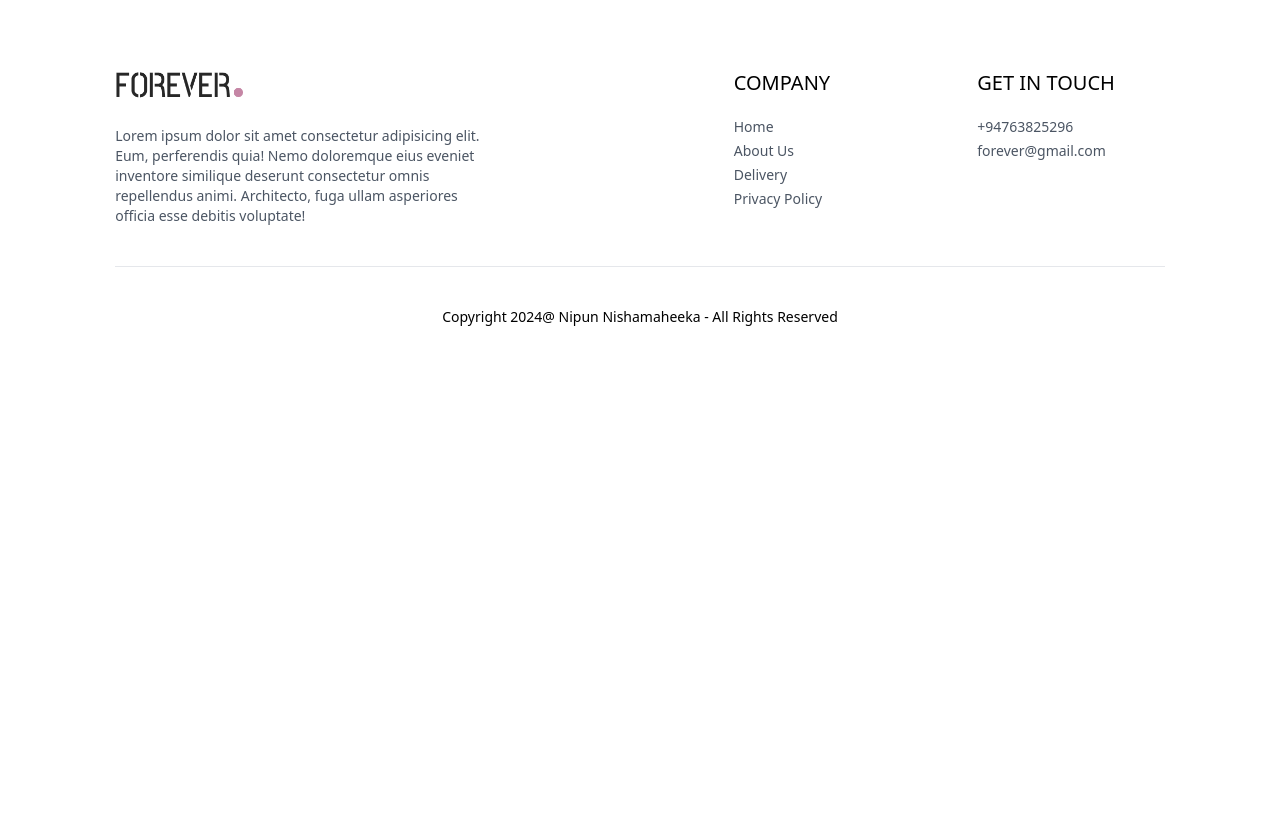
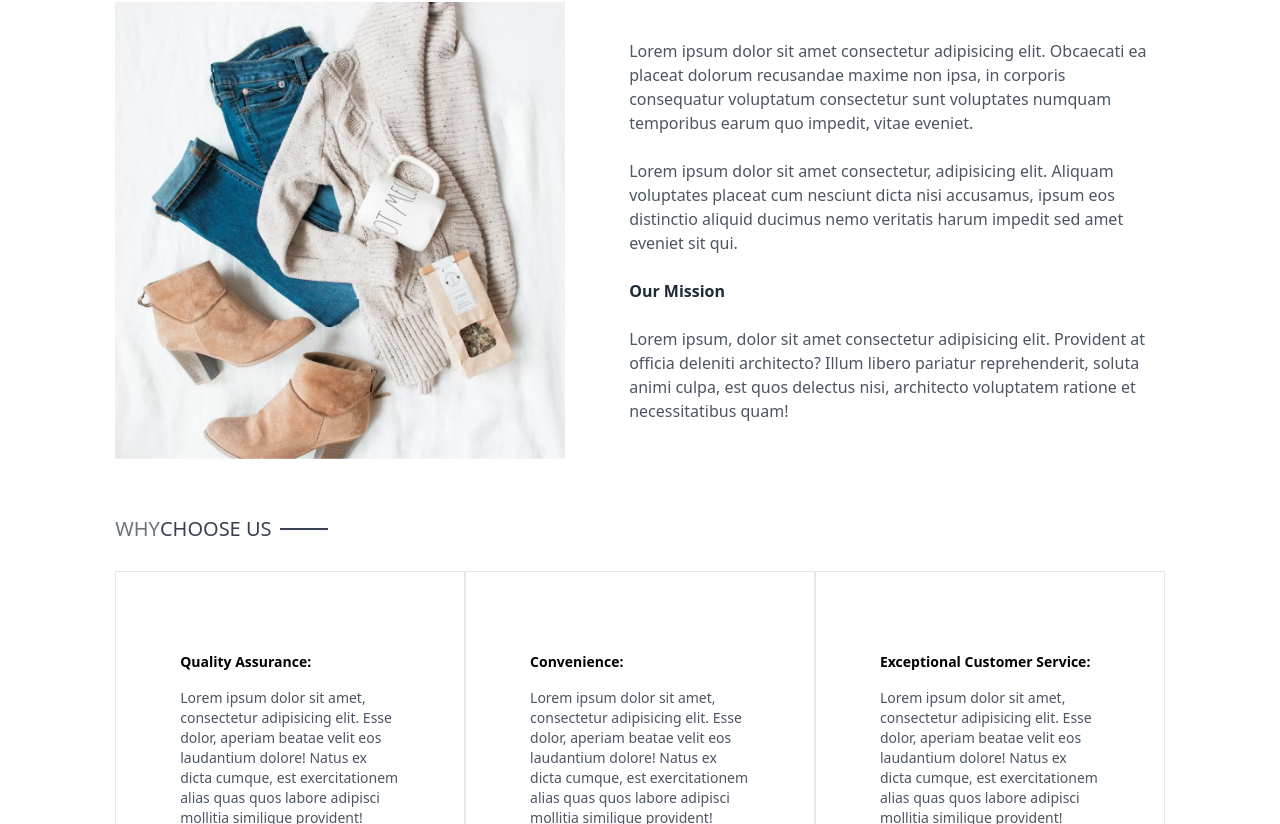
Before and after one commit to nipunnishamaheeka/E-Commerce-WebSite, a React (Vite) app in the folder frontEnd/: page /about in a window 1280 px wide. Shown: the part 196-1020 px from the top of the page. Before the commit the page ends 800 px from the top, so only its background shows below. Built offline with nearby package versions, Linux system fonts and the light colour scheme.

Commit message:
enhance About page with content

```diff
--- a/frontEnd/src/pages/About.jsx
+++ b/frontEnd/src/pages/About.jsx
@@ -1,9 +1,76 @@
-import React from 'react'
-
+import React from "react";
+import Title from "../components/Title";
+import { assets } from "../assets/assets";
+import NewsletterBox from "../components/NewsletterBox";
 const About = () => {
   return (
-    <div>About</div>
-  )
-}
+    <div>
+      <div className="text-2xl text-center pt-8 border-t">
+        <Title text1={"ABOUT "} text2={"US"} />
+      </div>
+      <div className="my-10 flex flex-col md:flex-row gap-16">
+        <img
+          className="w-full md:max-w-[450px]"
+          src={assets.about_img}
+          alt=""
+        />
+        <div className="flex flex-col justify-center gap-6 md:w-2/4 text-gray-600">
+          <p>
+            Lorem ipsum dolor sit amet consectetur adipisicing elit. Obcaecati
+            ea placeat dolorum recusandae maxime non ipsa, in corporis
+            consequatur voluptatum consectetur sunt voluptates numquam
+            temporibus earum quo impedit, vitae eveniet.
+          </p>
+          <p>
+            Lorem ipsum dolor sit amet consectetur, adipisicing elit. Aliquam
+            voluptates placeat cum nesciunt dicta nisi accusamus, ipsum eos
+            distinctio aliquid ducimus nemo veritatis harum impedit sed amet
+            eveniet sit qui.
+          </p>
+          <b className="text-gray-800">Our Mission</b>
+          <p>
+            Lorem ipsum, dolor sit amet consectetur adipisicing elit. Provident
+            at officia deleniti architecto? Illum libero pariatur reprehenderit,
+            soluta animi culpa, est quos delectus nisi, architecto voluptatem
+            ratione et necessitatibus quam!
+          </p>
+        </div>
+      </div>
+      <div className="text-xl py-4">
+        <Title text1={"WHY"} text2={"CHOOSE US"} />
+      </div>
+      <div className="flex flex-col md:flex-row text-sm mb-20">
+        <div className="border px-10 md:px-16 py-8 sm:py-20 flex flex-col gap-4">
+          <b>Quality Assurance:</b>
+          <p className="text-gray-600">
+            Lorem ipsum dolor sit amet, consectetur adipisicing elit. Esse
+            dolor, aperiam beatae velit eos laudantium dolore! Natus ex dicta
+            cumque, est exercitationem alias quas quos labore adipisci mollitia
+            similique provident!
+          </p>
+        </div>
+        <div className="border px-10 md:px-16 py-8 sm:py-20 flex flex-col gap-4">
+          <b>Convenience:</b>
+          <p className="text-gray-600">
+            Lorem ipsum dolor sit amet, consectetur adipisicing elit. Esse
+            dolor, aperiam beatae velit eos laudantium dolore! Natus ex dicta
+            cumque, est exercitationem alias quas quos labore adipisci mollitia
+            similique provident!
+          </p>
+        </div>
+        <div className="border px-10 md:px-16 py-8 sm:py-20 flex flex-col gap-4">
+          <b>Exceptional Customer Service:</b>
+          <p className="text-gray-600">
+            Lorem ipsum dolor sit amet, consectetur adipisicing elit. Esse
+            dolor, aperiam beatae velit eos laudantium dolore! Natus ex dicta
+            cumque, est exercitationem alias quas quos labore adipisci mollitia
+            similique provident!
+          </p>
+        </div>
+      </div>
+      <NewsletterBox />
+    </div>
+  );
+};
 
-export default About
+export default About;
```
